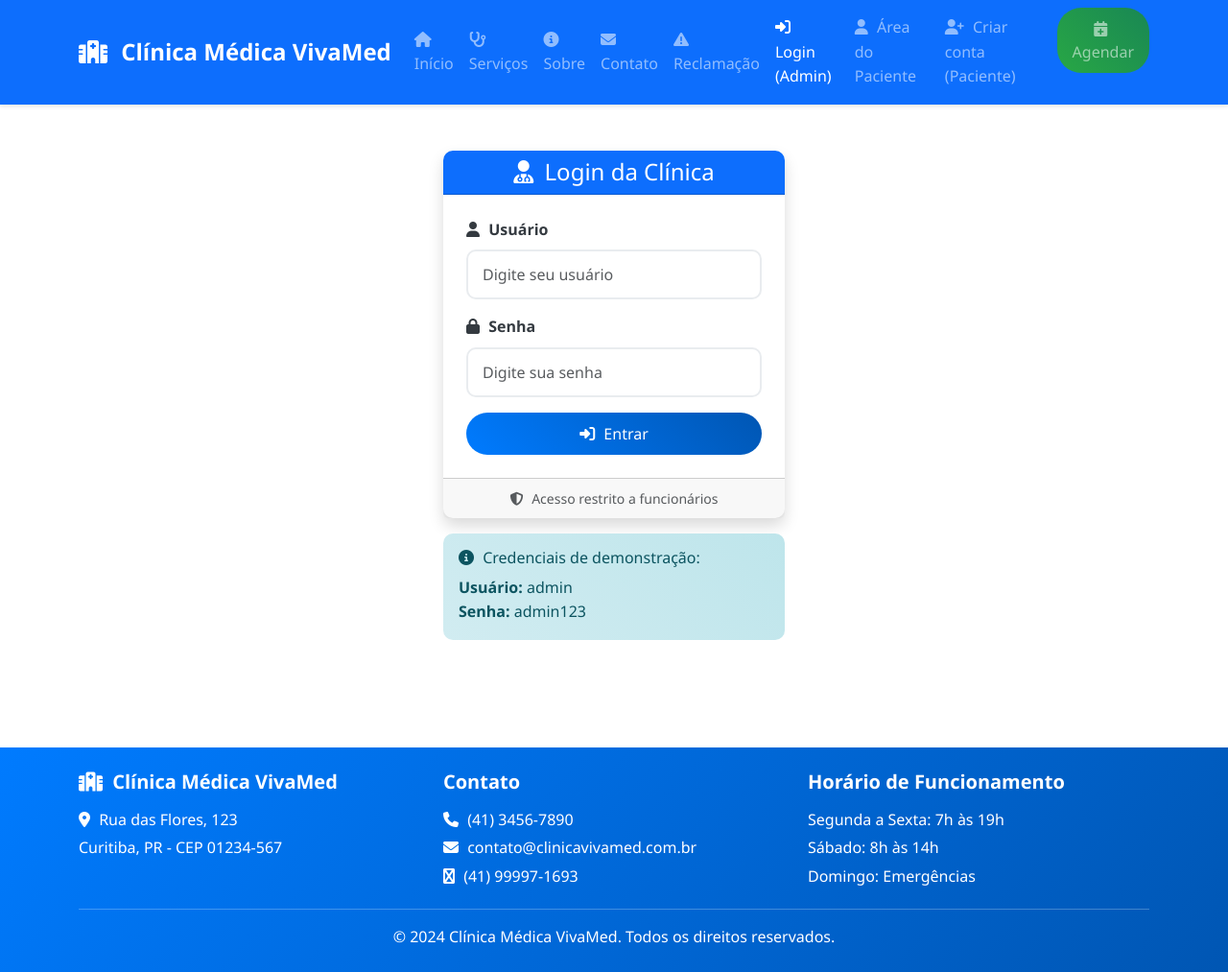
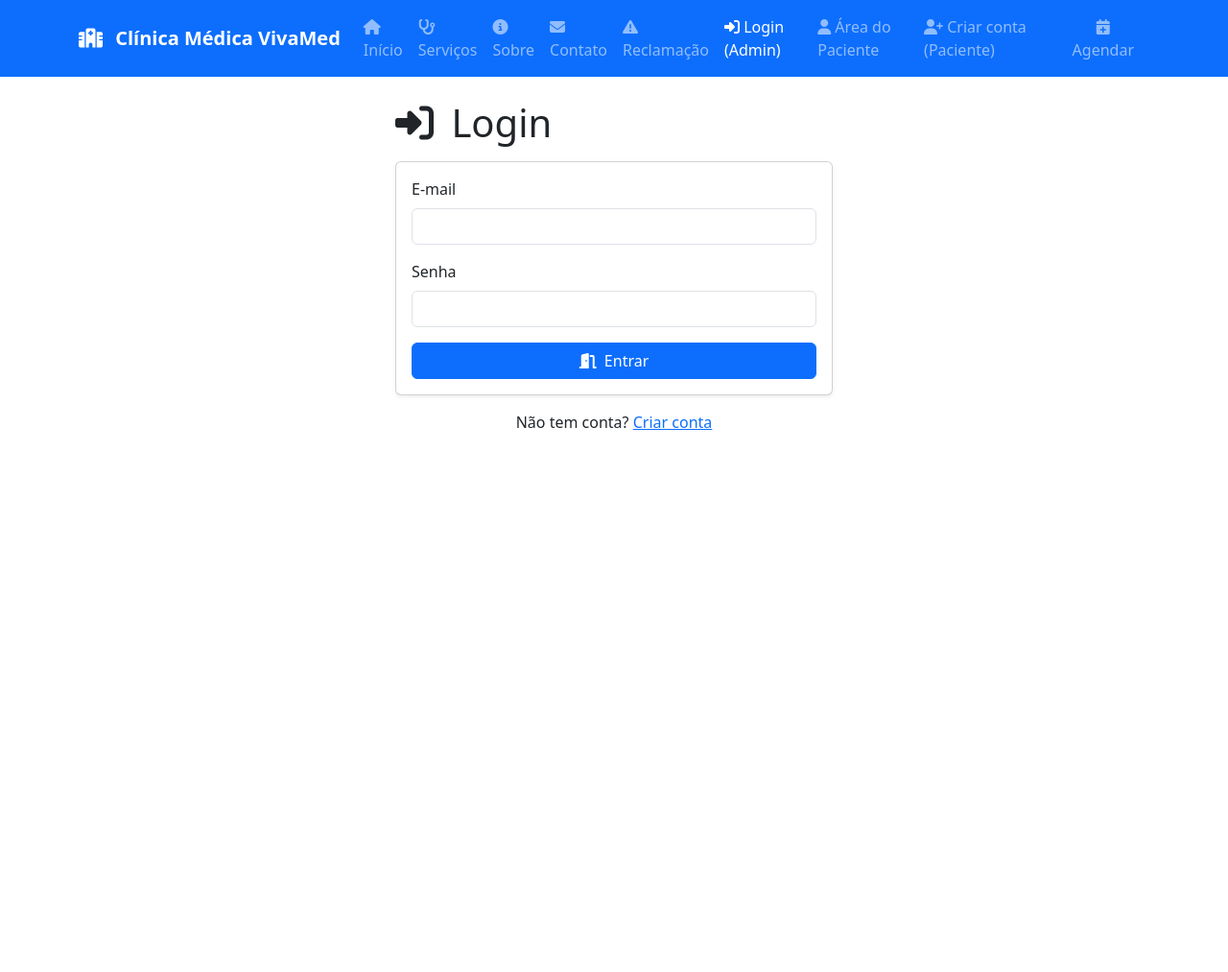
Before and after one commit to bpasqualotto/clinica-TCC, a PHP site: page /login.php in a window 1280 px wide. Shown: the whole page at 96% size. After the commit the page ends 448 px from the top, so only its background shows below. Run offline with PHP 8.4, Linux system fonts and the light colour scheme.

Commit message:
Update login.php

```diff
--- a/login.php
+++ b/login.php
@@ -1,34 +1,67 @@
 <?php
-require_once 'config.php';
+require_once __DIR__ . '/config.php';
 
-// Processar login
+/**
+ * Login de usuários (password_verify)
+ */
+try {
+    if (!isset($pdo)) {
+        $pdo = new PDO(
+            "mysql:host=" . DB_HOST . ";dbname=" . DB_NAME . ";charset=utf8mb4",
+            DB_USER,
+            DB_PASS,
+            [
+                PDO::ATTR_ERRMODE => PDO::ERRMODE_EXCEPTION,
+                PDO::ATTR_DEFAULT_FETCH_MODE => PDO::FETCH_ASSOC
+            ]
+        );
+    }
+} catch (Throwable $e) {
+    http_response_code(500);
+    echo "<h1>Erro de conexão</h1><p>Não foi possível conectar ao banco de dados.</p>";
+    if (ini_get('display_errors')) {
+        echo "<pre>" . htmlspecialchars($e->getMessage()) . "</pre>";
+    }
+    exit;
+}
+
+function flash(string $msg, string $tipo = 'info'): void {
+    $_SESSION['mensagem'] = $msg;
+    $_SESSION['tipo_mensagem'] = $tipo;
+}
+function flash_show(): void {
+    if (!empty($_SESSION['mensagem'])) {
+        $tipo = $_SESSION['tipo_mensagem'] ?? 'info';
+        $classe = 'alert-info';
+        if ($tipo === 'sucesso') $classe = 'alert-success';
+        if ($tipo === 'erro')    $classe = 'alert-danger';
+        if ($tipo === 'aviso')   $classe = 'alert-warning';
+        echo '<div class="alert ' . $classe . ' mt-3" role="alert">'
+            . htmlspecialchars($_SESSION['mensagem']) .
+            '</div>';
+        unset($_SESSION['mensagem'], $_SESSION['tipo_mensagem']);
+    }
+}
+
 if ($_SERVER['REQUEST_METHOD'] === 'POST') {
-    $usuario = trim($_POST['usuario'] ?? '');
-    $senha = trim($_POST['senha'] ?? '');
+    $email = trim($_POST['email'] ?? '');
+    $senha = $_POST['senha'] ?? '';
 
-    if (empty($usuario) || empty($senha)) {
-        definirMensagem('Por favor, preencha todos os campos.', 'erro');
+    if ($email === '' || $senha === '') {
+        flash('Informe e-mail e senha.', 'erro');
     } else {
-        try {
-            $pdo = conectarBanco();
-            $sql = "SELECT * FROM usuarios WHERE usuario = ? AND ativo = 1";
-            $stmt = $pdo->prepare($sql);
-            $stmt->execute([$usuario]);
+        $stmt = $pdo->prepare("SELECT id, nome, email, senha FROM usuarios WHERE email = ? LIMIT 1");
+        $stmt->execute([$email]);
         $user = $stmt->fetch();
 
-            if ($user && password_verify($senha, $user['senha_hash'])) {
-                $_SESSION['usuario_id'] = $user['id'];
-                $_SESSION['usuario'] = $user['usuario'];
-                $_SESSION['cargo'] = $user['cargo'];
-                $_SESSION['nome_completo'] = $user['nome_completo'];
-
-                definirMensagem("Bem-vindo, {$user['nome_completo']}!", 'sucesso');
-                redirecionar('dashboard.php');
+        if ($user && password_verify($senha, $user['senha'])) {
+            $_SESSION['usuario_id'] = (int)$user['id'];
+            $_SESSION['usuario']    = $user['nome'];
+            flash('Login realizado com sucesso!', 'sucesso');
+            header('Location: dashboard.php');
+            exit;
         } else {
-                definirMensagem('Credenciais inválidas.', 'erro');
-            }
-        } catch (Exception $e) {
-            definirMensagem('Erro no sistema. Tente novamente.', 'erro');
+            flash('Credenciais inválidas.', 'erro');
         }
     }
 }
@@ -37,112 +70,42 @@ if ($_SERVER['REQUEST_METHOD'] === 'POST') {
 <html lang="pt-BR">
 <head>
     <meta charset="UTF-8">
-    <meta name="viewport" content="width=device-width, initial-scale=1.0">
-    <title>Login - Clínica Médica VivaMed</title>
-
-    <!-- Bootstrap 5 CSS -->
-    <link href="https://cdn.jsdelivr.net/npm/bootstrap@5.3.0/dist/css/bootstrap.min.css" rel="stylesheet">
-    <!-- Font Awesome Icons -->
-    <link href="https://cdnjs.cloudflare.com/ajax/libs/font-awesome/6.4.0/css/all.min.css" rel="stylesheet">
-    <!-- CSS Personalizado -->
-    <link href="estilo.css" rel="stylesheet">
+    <title>Login - VivaMed</title>
+    <meta name="viewport" content="width=device-width, initial-scale=1">
+    <link href="https://cdn.jsdelivr.net/npm/bootstrap@5.3.3/dist/css/bootstrap.min.css" rel="stylesheet">
+    <link rel="stylesheet"
+          href="https://cdnjs.cloudflare.com/ajax/libs/font-awesome/6.5.0/css/all.min.css"
+          referrerpolicy="no-referrer" />
 </head>
 <body>
-    <!-- Incluir Menu -->
-    <?php include 'menu.php'; ?>
+<?php require_once __DIR__ . '/menu.php'; ?>
 
-    <!-- Login Form -->
-    <div class="container py-5">
-        <!-- Mensagens Flash -->
-        <?php exibirMensagem(); ?>
-
-        <div class="row justify-content-center">
-            <div class="col-md-6 col-lg-4">
-                <div class="card shadow">
-                    <div class="card-header bg-primary text-white text-center">
-                        <h4 class="mb-0">
-                            <i class="fas fa-user-md"></i> Login da Clínica
-                        </h4>
+<div class="container" style="max-width: 480px;">
+    <h1 class="mt-4"><i class="fas fa-sign-in-alt me-2"></i> Login</h1>
+    <?php flash_show(); ?>
+    <div class="card shadow-sm mt-3">
+        <div class="card-body">
+            <form method="post" action="login.php" novalidate>
+                <div class="mb-3">
+                    <label for="email" class="form-label">E-mail</label>
+                    <input type="email" id="email" name="email" class="form-control" required>
                 </div>
-
-                    <div class="card-body p-4">
-                        <form method="POST">
                 <div class="mb-3">
-                                <label for="usuario" class="form-label">
-                                    <i class="fas fa-user"></i> Usuário
-                                </label>
-                                <input type="text" class="form-control" id="usuario" name="usuario"
-                                       placeholder="Digite seu usuário" required>
+                    <label for="senha" class="form-label">Senha</label>
+                    <input type="password" id="senha" name="senha" class="form-control" required>
                 </div>
-
-                            <div class="mb-3">
-                                <label for="senha" class="form-label">
-                                    <i class="fas fa-lock"></i> Senha
-                                </label>
-                                <input type="password" class="form-control" id="senha" name="senha"
-                                       placeholder="Digite sua senha" required>
-                            </div>
-
-                            <div class="d-grid">
-                                <button type="submit" class="btn btn-primary">
-                                    <i class="fas fa-sign-in-alt"></i> Entrar
+                <button type="submit" class="btn btn-primary w-100">
+                    <i class="fas fa-door-open me-1"></i> Entrar
                 </button>
-                            </div>
             </form>
-                    </div>
-
-                    <div class="card-footer text-center text-muted">
-                        <small>
-                            <i class="fas fa-shield-alt"></i> Acesso restrito a funcionários
-                        </small>
         </div>
     </div>
 
-                <!-- Credenciais de demonstração -->
-                <div class="alert alert-info mt-3">
-                    <h6><i class="fas fa-info-circle"></i> Credenciais de demonstração:</h6>
-                    <strong>Usuário:</strong> admin<br>
-                    <strong>Senha:</strong> admin123
-                </div>
-            </div>
-        </div>
+    <p class="text-center mt-3">
+        Não tem conta? <a href="registro.php">Criar conta</a>
+    </p>
 </div>
 
-    <!-- Rodapé -->
-    <footer class="bg-primary text-white py-4 mt-5">
-        <div class="container">
-            <div class="row">
-                <div class="col-md-4">
-                    <h5><i class="fas fa-hospital-alt"></i> Clínica Médica VivaMed</h5>
-                    <p class="mb-1"><i class="fas fa-map-marker-alt"></i> Rua das Flores, 123</p>
-                    <p class="mb-1">Curitiba, PR - CEP 01234-567</p>
-                </div>
-                <div class="col-md-4">
-                    <h5>Contato</h5>
-                    <p class="mb-1"><i class="fas fa-phone"></i> (41) 3456-7890</p>
-                    <p class="mb-1"><i class="fas fa-envelope"></i> contato@clinicavivamed.com.br</p>
-                    <p class="mb-1"><i class="fas fa-whatsapp"></i> (41) 99997-1693</p>
-                </div>
-                <div class="col-md-4">
-                    <h5>Horário de Funcionamento</h5>
-                    <p class="mb-1">Segunda a Sexta: 7h às 19h</p>
-                    <p class="mb-1">Sábado: 8h às 14h</p>
-                    <p class="mb-1">Domingo: Emergências</p>
-                </div>
-            </div>
-            <hr class="my-3">
-            <div class="row">
-                <div class="col-12 text-center">
-                    <p class="mb-0">&copy; 2024 Clínica Médica VivaMed. Todos os direitos reservados.</p>
-                </div>
-            </div>
-        </div>
-    </footer>
-
-    <!-- Bootstrap 5 JS -->
-    <script src="https://cdn.jsdelivr.net/npm/bootstrap@5.3.0/dist/js/bootstrap.bundle.min.js"></script>
-    <!-- JavaScript Personalizado -->
-    <script src="script.js"></script>
+<script src="https://cdn.jsdelivr.net/npm/bootstrap@5.3.3/dist/js/bootstrap.bundle.min.js"></script>
 </body>
-
 </html>
```
Lines whose indentation alone changed are shown as unchanged.
